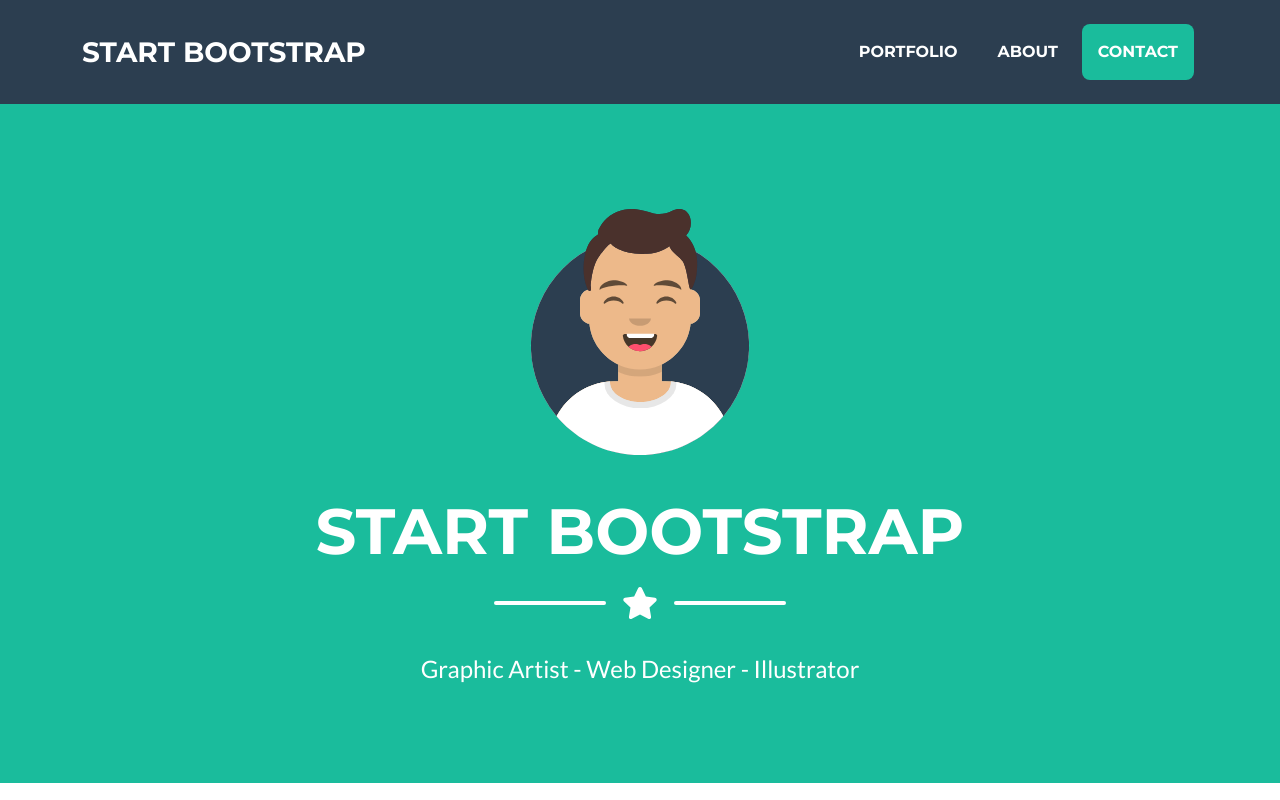
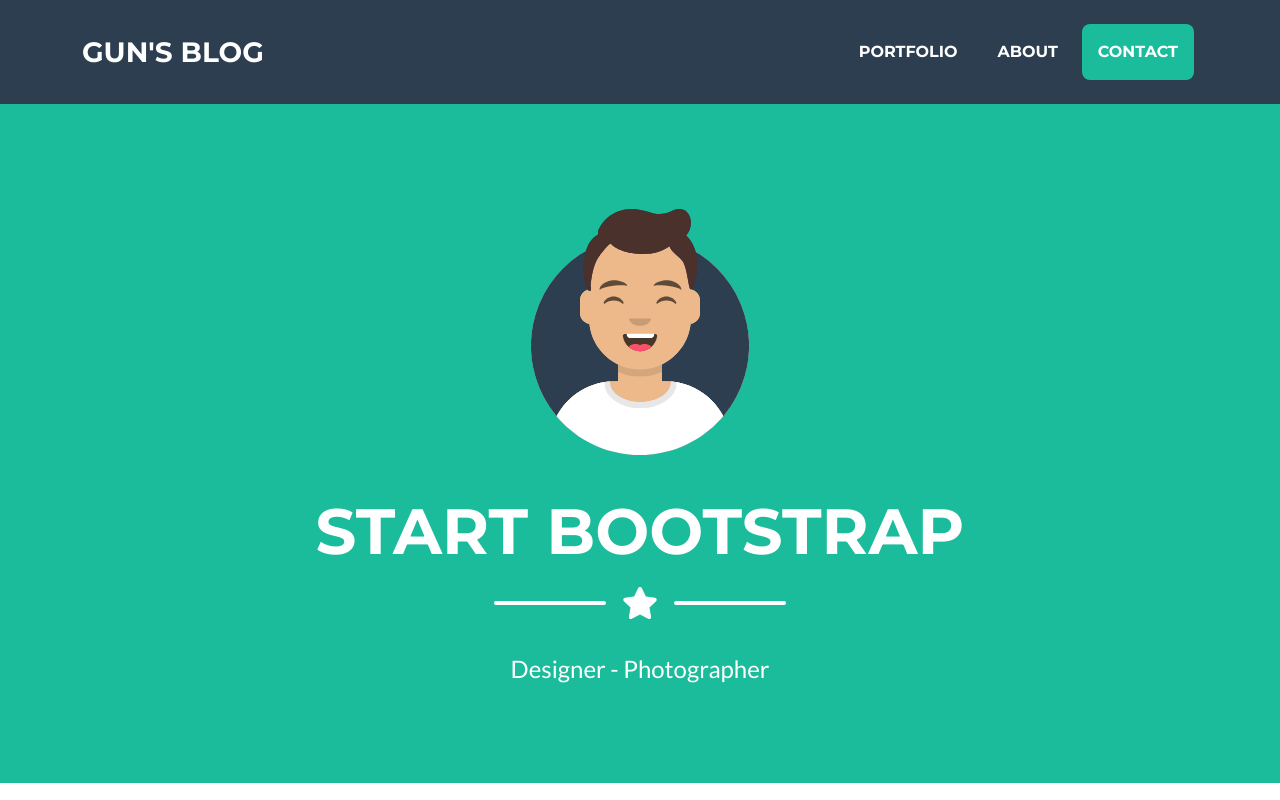
Before and after one commit to hunta22/hunta22, a plain HTML site: page index.html in a window 1280 px wide. Shown: the top 800 px of the page. Drawn offline with nearby package versions, Linux system fonts and the light colour scheme.

Commit message:
Update index.html

```diff
--- a/index.html
+++ b/index.html
@@ -20,7 +20,7 @@
         <!-- Navigation-->
         <nav class="navbar navbar-expand-lg bg-secondary text-uppercase fixed-top" id="mainNav">
             <div class="container">
-                <a class="navbar-brand" href="#page-top">Start Bootstrap</a>
+                <a class="navbar-brand" href="#page-top">Gun's Blog</a>
                 <button class="navbar-toggler text-uppercase font-weight-bold bg-primary text-white rounded" type="button" data-bs-toggle="collapse" data-bs-target="#navbarResponsive" aria-controls="navbarResponsive" aria-expanded="false" aria-label="Toggle navigation">
                     Menu
                     <i class="fas fa-bars"></i>
@@ -48,7 +48,7 @@
                     <div class="divider-custom-line"></div>
                 </div>
                 <!-- Masthead Subheading-->
-                <p class="masthead-subheading font-weight-light mb-0">Graphic Artist - Web Designer - Illustrator</p>
+                <p class="masthead-subheading font-weight-light mb-0">Designer - Photographer</p>
             </div>
         </header>
         <!-- Portfolio Section-->
```
